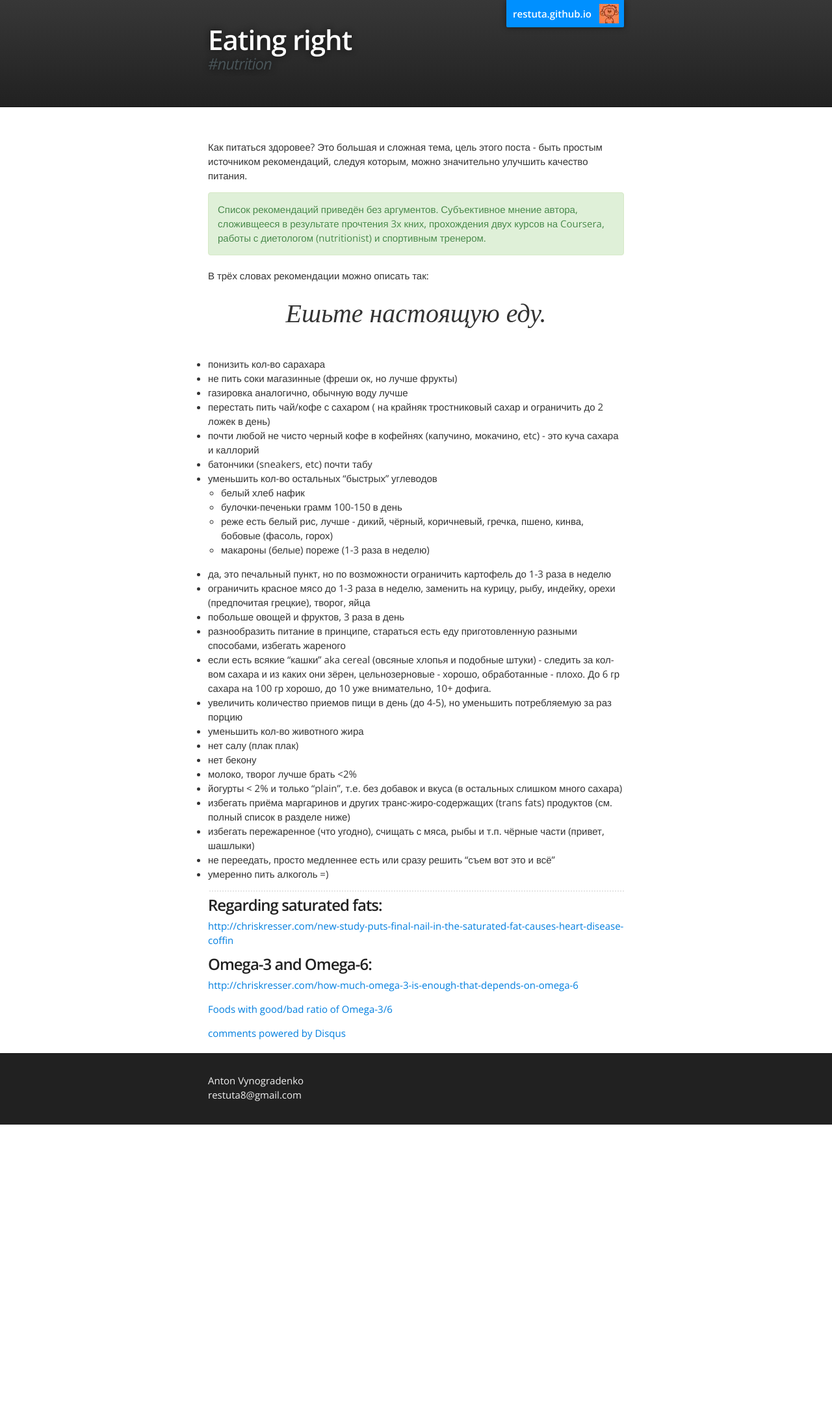
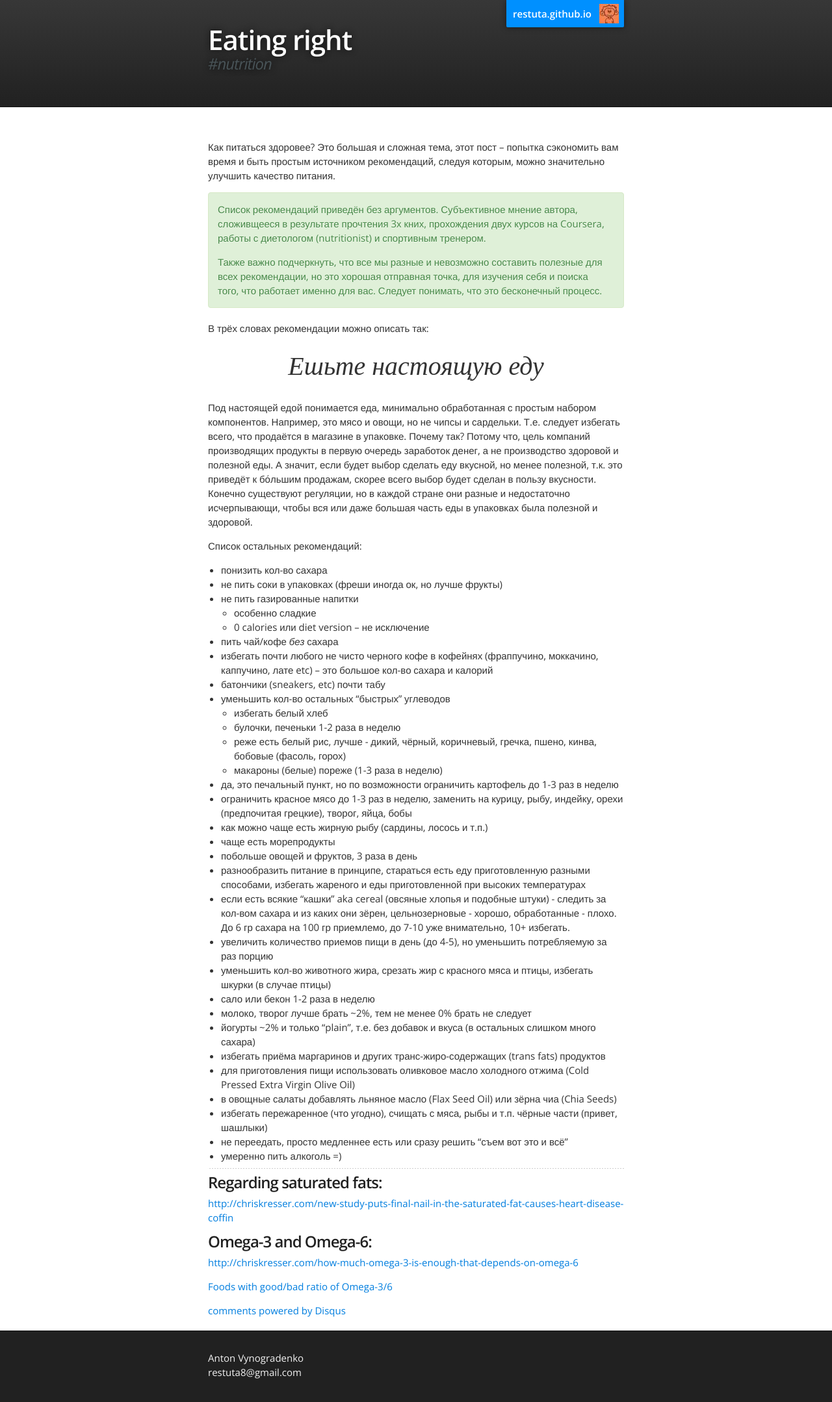
Before and after one commit to Restuta/restuta.github.io, a Jekyll site: the page built from _posts/2013-06-11-eating-right.markdown, in a window 1280 px wide. Shown: the whole page at 65% size. Built offline with Jekyll 4.4.1, drawn with Linux system fonts in a browser that asks for light colours; comment, search, counter and statistics services are not loaded; before the commit the page ends 1731 px from its top, so only the background shows below that.

Commit message:
refactored recommendations

```diff
--- a/_posts/2013-06-11-eating-right.markdown
+++ b/_posts/2013-06-11-eating-right.markdown
@@ -4,41 +4,51 @@ tags: nutrition
 title: Eating right
 ---
 
-Как питаться здоровее? Это большая и сложная тема, цель этого поста - быть простым источником рекомендаций, следуя которым, можно значительно улучшить качество питания.
+Как питаться здоровее? Это большая и сложная тема, этот пост – попытка сэкономить вам время и быть простым источником рекомендаций, следуя которым, можно значительно улучшить качество питания.
 
 <blockquote class="block green-block">
- 	<p>Список рекомендаций приведён без аргументов. Субъективное мнение автора, сложивщееся в результате прочтения 3х кних, прохождения двух курсов на Coursera, работы с диетологом (nutritionist) и спортивным тренером.</p>
+ 	<p>Список рекомендаций приведён без аргументов. Субъективное мнение автора, сложивщееся в результате прочтения 3х кних, прохождения двух курсов на Coursera, работы с диетологом (nutritionist) и спортивным тренером. </p>
+    <p>Также важно подчеркнуть, что все мы разные и невозможно составить полезные для всех рекомендации, но это хорошая отправная точка, для изучения себя и поиска того, что работает именно для вас. Следует понимать, что это бесконечный процесс.</p>
 </blockquote>
 
 В трёх словах рекомендации можно описать так:
 
 <blockquote class="wide">
-Ешьте настоящую еду.
+Ешьте настоящую еду
 </blockquote>
 
-* понизить кол-во сарахара
-* не пить соки магазинные (фреши ок, но лучше фрукты)
-* газировка аналогично, обычную воду лучше
-* перестать пить чай/кофе с сахаром ( на крайняк тростниковый сахар и ограничить до 2 ложек в день)
-* почти любой не чисто черный кофе в кофейнях (капучино, мокачино, etc) - это куча сахара и каллорий
+Под настоящей едой понимается еда, минимально обработанная с простым набором компонентов. Например, это мясо и овощи, но не чипсы и сардельки. Т.е. следует избегать всего, что продаётся в магазине в упаковке. Почему так? Потому что, цель компаний производящих продукты в первую очередь заработок денег, а не производство здоровой и полезной еды. А значит, если будет выбор сделать еду вкусной, но менее полезной, т.к. это приведёт к бо́льшим продажам, скорее всего выбор будет сделан в пользу вкусности. Конечно существуют регуляции, но в каждой стране они разные и недостаточно исчерпывающи, чтобы вся или даже большая часть еды в упаковках была полезной и здоровой.
+
+Список остальных рекомендаций:
+
+* понизить кол-во сахара
+* не пить соки в упаковках (фреши иногда ок, но лучше фрукты)
+* не пить газированные напитки
+    *  особенно сладкие
+    *  0 calories или diet version – не исключение
+* пить чай/кофе *без* сахара
+* избегать почти любого не чисто черного кофе в кофейнях (фраппучино, моккачино, каппучино, лате etc) – это большое кол-во сахара и калорий
 * батончики (sneakers, etc) почти табу
 * уменьшить кол-во остальных “быстрых” углеводов
-	 * белый хлеб нафик
-	 * булочки-печеньки грамм 100-150 в день
+	 * избегать белый хлеб
+	 * булочки, печеньки 1-2 раза в неделю
 	 * реже есть белый рис, лучше - дикий, чёрный, коричневый, гречка, пшено, кинва, бобовые (фасоль, горох)
 	 * макароны (белые) пореже (1-3 раза в неделю)
-* да, это печальный пункт, но по возможности ограничить картофель до 1-3 раза в неделю
-* ограничить красное мясо до 1-3 раза в неделю, заменить на курицу, рыбу, индейку, орехи (предпочитая грецкие), творог, яйца
+* да, это печальный пункт, но по возможности ограничить картофель до 1-3 раз в неделю
+* ограничить красное мясо до 1-3 раз в неделю, заменить на курицу, рыбу, индейку, орехи (предпочитая грецкие), творог, яйца, бобы
+* как можно чаще есть жирную рыбу (сардины, лосось и т.п.)
+* чаще есть морепродукты
 * побольше овощей и фруктов, 3 раза в день
-* разнообразить питание в принципе, стараться есть еду приготовленную разными способами, избегать жареного
-* если есть всякие “кашки” aka cereal (овсяные хлопья и подобные штуки) - следить за кол-вом сахара и из каких они зёрен, цельнозерновые  - хорошо, обработанные - плохо. До 6 гр сахара на 100 гр хорошо, до 10 уже внимательно, 10+ дофига.
+* разнообразить питание в принципе, стараться есть еду приготовленную разными способами, избегать жареного и еды приготовленной при высоких температурах
+* если есть всякие “кашки” aka cereal (овсяные хлопья и подобные штуки) - следить за кол-вом сахара и из каких они зёрен, цельнозерновые  - хорошо, обработанные - плохо. До 6 гр сахара на 100 гр приемлемо, до 7-10 уже внимательно, 10+ избегать.
 * увеличить количество приемов пищи в день (до 4-5), но уменьшить потребляемую за раз порцию
-* уменьшить кол-во животного жира
-* нет салу (плак плак)
-* нет бекону
-* молоко, творог лучше брать <2%
-* йогурты < 2% и только "plain", т.е. без добавок и вкуса (в остальных слишком много сахара)
-* избегать приёма маргаринов и других транс-жиро-содержащих (trans fats) продуктов (см. полный список в разделе ниже)
+* уменьшить кол-во животного жира, срезать жир с красного мяса и птицы, избегать шкурки (в случае птицы)
+* сало или бекон 1-2 раза в неделю
+* молоко, творог лучше брать ~2%, тем не менее 0% брать не следует
+* йогурты ~2% и только "plain", т.е. без добавок и вкуса (в остальных слишком много сахара)
+* избегать приёма маргаринов и других транс-жиро-содержащих (trans fats) продуктов
+* для приготовления пищи использовать оливковое масло холодного отжима (Cold Pressed Extra Virgin Olive Oil)
+* в овощные салаты добавлять льняное масло (Flax Seed Oil) или зёрна чиа (Chia Seeds)
 * избегать пережаренное (что угодно), счищать с мяса, рыбы и т.п. чёрные части (привет, шашлыки)
 * не переедать, просто медленнее есть или сразу решить “съем вот это и всё”
 * умеренно пить алкоголь =)
--- a/css/stylesheet.css
+++ b/css/stylesheet.css
@@ -37,6 +37,7 @@ footer, header, hgroup, menu, nav, section {
 
 ol, ul {
   list-style: none;
+  margin-left: 20px;
 }
 
 blockquote, q {
@@ -213,16 +214,8 @@ blockquote {
   border-color: #d6e9c6;
 }
 
-ul, ol, dl {
-  margin-bottom: 15px
-}
-
 ul li {
   list-style-type: disc;
-}
-
-ul li ul {
-  padding-left: 20px;
 }
 
 ul li ul li, ol ul {
@@ -460,21 +453,16 @@ Custom styles
 
 /* supporting wide quotes */
 blockquote.wide {
-    padding: .25rem!important;
-    margin-top: 1rem!important;
-    margin-bottom: 2.1rem!important;
-    font-style: italic!important;
-    font-size: 2.5rem!important;
-    font-family: serif!important;
-    line-height: 1.4!important;
-    text-align: center!important;
-    max-width: 65.625rem!important;
+    padding: .25rem;
+    margin-top: 1rem;
+    font-style: italic;
+    font-size: 2.5rem;
+    font-family: serif;
+    line-height: 1.4;
+    text-align: center;
+    max-width: 65.625rem;
     color: #333;
     border-left: 0px;
 }
 
-/*blockquote {
-    border-left: none!important;
-}*/
-
 }
```
